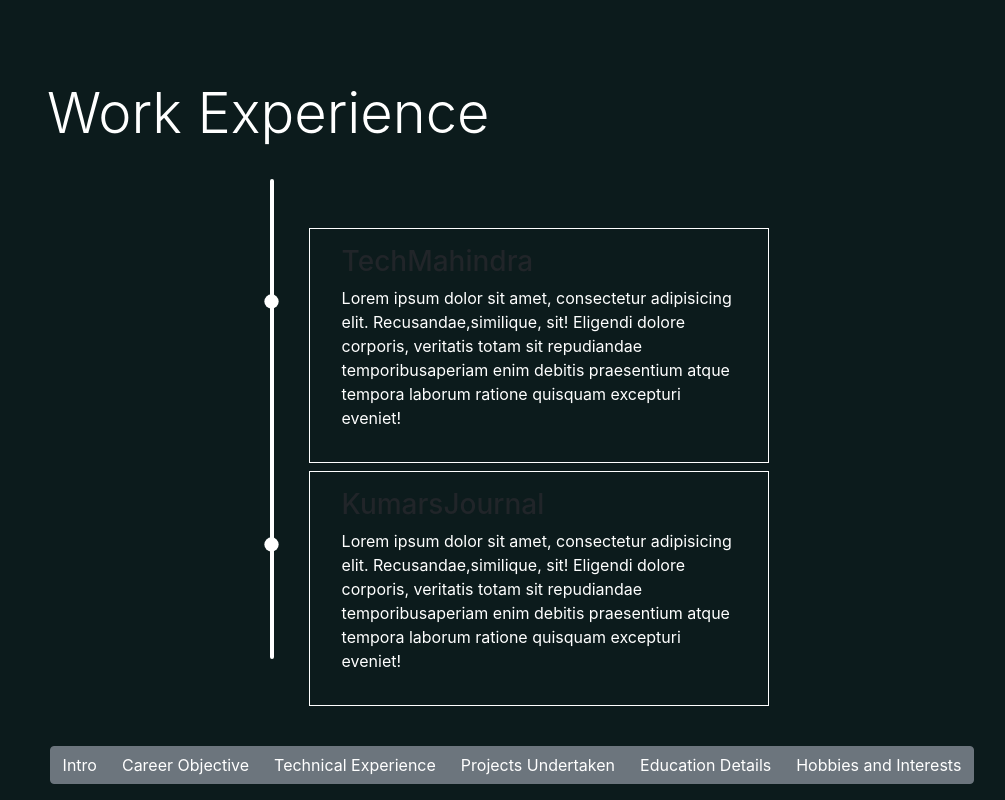
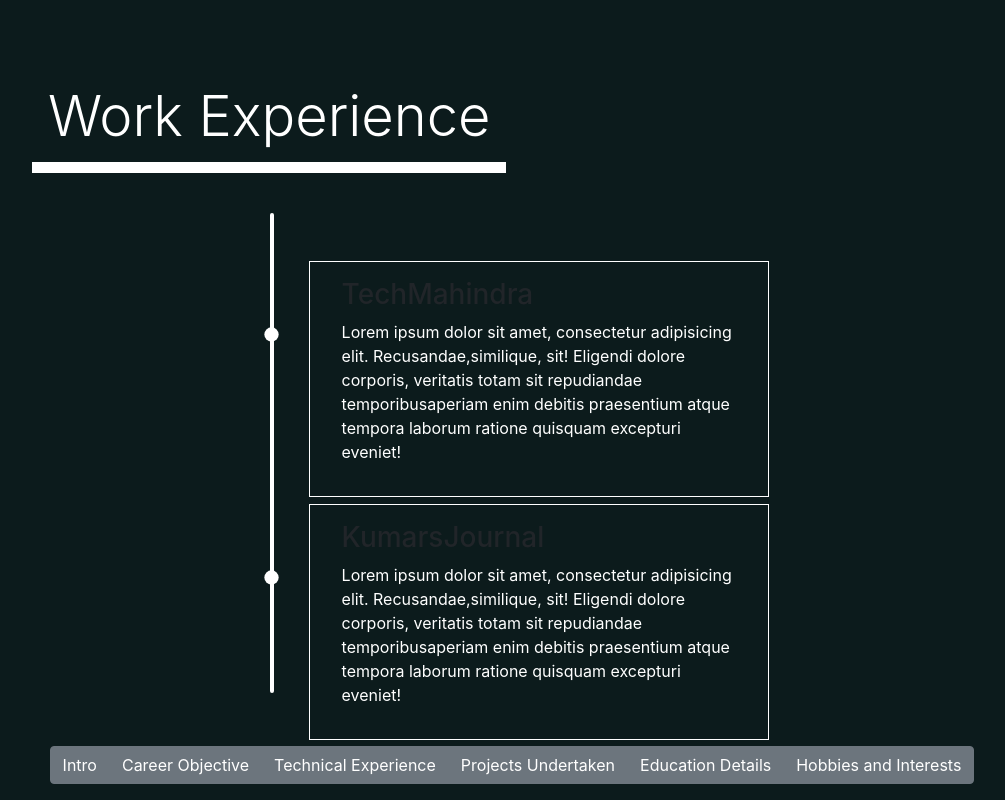
Before and after one commit to ankiitkumar07/portfolio, an Angular app: page /experience in a window 1280 px wide. Shown: the whole page, without its empty margins (128-1133 px from the left). Built offline with nearby package versions, Linux system fonts and the light colour scheme; a web font is replaced by a local one.

Commit message:
heading animation done

```diff
--- /dev/null
+++ b/src/app/customAnimation.ts
@@ -0,0 +1,9 @@
+import { ElementRef, Injectable } from '@angular/core';
+
+@Injectable()
+export class CustomAnimationService {
+
+	animateHeading(el : ElementRef) {
+		el.nativeElement.style.bottom = 0;
+	}
+}
--- a/src/app/experience/experience.component.html
+++ b/src/app/experience/experience.component.html
@@ -1,8 +1,8 @@
 <section id="experience">
   <div class="container">
     <div class="row">
-      <div class="col-12">
-        <h1 class="display-4">Work Experience</h1>
+      <div class="heading-wrapper">
+          <h1 class="display-4" #heading>Work Experience</h1>
       </div>
     </div>
     <div class="row justify-content-center mt-4">
--- a/src/app/experience/experience.component.ts
+++ b/src/app/experience/experience.component.ts
@@ -1,17 +1,19 @@
-import { Component, OnInit, AfterViewInit, ChangeDetectorRef, ElementRef, ViewChild, ViewChildren, QueryList } from '@angular/core';
-import { lineExpandAnimation } from './line-expand-animation';
+import { Component, OnInit, ElementRef, ViewChild, ViewChildren, QueryList } from '@angular/core';
+// import { lineExpandAnimation } from './line-expand-animation';
+import { CustomAnimationService } from '../customAnimation';
 
 @Component({
   selector: 'my-experience',
   templateUrl: './experience.component.html',
   styleUrls: ['./experience.component.scss'],
-  animations: [lineExpandAnimation]
+  providers: [CustomAnimationService]
 })
-export class ExperienceComponent implements OnInit, AfterViewInit {
+export class ExperienceComponent implements OnInit {
 
   @ViewChild('line') line : ElementRef;
   @ViewChildren('circle') circles : QueryList<ElementRef>;
   @ViewChildren('exp') exp : QueryList<ElementRef>;
+  @ViewChild('heading') heading : ElementRef;
 
   experience : any = [{
     "title": "TechMahindra",
@@ -26,17 +28,15 @@
                     "aperiam enim debitis praesentium atque tempora laborum ratione quisquam excepturi eveniet!"
   }];
 
-  constructor(private cdRef: ChangeDetectorRef) { }
+  constructor(private animation: CustomAnimationService) { }
 
   ngOnInit(){
-  }
-
-  ngAfterViewInit(){
-    this.cdRef.detectChanges();
-    console.log("ngAfterViewInit");
     setTimeout(() => {
-      this.animateLine();
+      this.animation.animateHeading(this.heading);
     }, 1000);
+    setTimeout(() => {
+      this.animateLine()
+    }, 1500);
   }
 
   animateLine(){
--- a/src/app/hobbies/hobbies.component.html
+++ b/src/app/hobbies/hobbies.component.html
@@ -1,8 +1,8 @@
 <section id="hobbies">
   <div class="container">
     <div class="row">
-      <div class="col-12">
-        <h1 class="display-4">Hobby Details</h1>
+      <div class="heading-wrapper">
+        <h1 class="display-4" #heading>Interest</h1>
       </div>
     </div>
   </div>
--- a/src/app/hobbies/hobbies.component.ts
+++ b/src/app/hobbies/hobbies.component.ts
@@ -1,15 +1,22 @@
-import { Component, OnInit } from '@angular/core';
+import { Component, OnInit, ViewChild, ElementRef } from '@angular/core';
+import { CustomAnimationService } from '../customAnimation';
+
 
 @Component({
   selector: 'my-hobbies',
   templateUrl: './hobbies.component.html',
-  styleUrls: ['./hobbies.component.scss']
+  styleUrls: ['./hobbies.component.scss'],
+  providers: [CustomAnimationService]
 })
 export class HobbiesComponent implements OnInit {
 
-  constructor() { }
+	@ViewChild('heading') heading : ElementRef;
+  constructor(private animation: CustomAnimationService) { }
 
   ngOnInit() {
+  	setTimeout(() => {
+  		this.animation.animateHeading(this.heading);
+  	}, 1000)
   }
 
 }
--- a/src/app/objective/objective.component.html
+++ b/src/app/objective/objective.component.html
@@ -1,8 +1,11 @@
 <section id="career">
   <div class="container">
     <div class="row">
+      <div class="heading-wrapper">
+        <h1 class="display-4" #heading>Career Objective</h1>
+      </div>
+    </div>
     <div class="col-12">
-        <h1 class="display-4">Career Objective</h1>
       <p class="white desc text-justify mt-2">
         Lorem ipsum dolor sit amet, consectetur adipiscing elit. Integer
         viverra eleifend quam, vel vulputate dui mollis eu. Maecenas id
@@ -11,5 +14,4 @@
       </p>
     </div>
   </div>
-  </div>
 </section>
--- a/src/app/objective/objective.component.ts
+++ b/src/app/objective/objective.component.ts
@@ -1,15 +1,22 @@
-import { Component, OnInit } from '@angular/core';
+import { Component, OnInit, ViewChild, ElementRef } from '@angular/core';
+import { CustomAnimationService } from '../customAnimation';
 
 @Component({
   selector: 'my-objective',
   templateUrl: './objective.component.html',
-  styleUrls: ['./objective.component.scss']
+  styleUrls: ['./objective.component.scss'],
+  providers: [CustomAnimationService]
 })
 export class ObjectiveComponent implements OnInit {
 
-  constructor() { }
+	@ViewChild('heading') heading : ElementRef;
+
+  constructor(private animation: CustomAnimationService) { }
 
   ngOnInit() {
+  	setTimeout(() => {
+  		this.animation.animateHeading(this.heading);
+  	}, 1000);
   }
 
 }
--- a/src/app/projects/projects.component.html
+++ b/src/app/projects/projects.component.html
@@ -1,8 +1,8 @@
 <section id="projects">
   <div class="container">
     <div class="row">
-      <div class="col-12">
-        <h1 class="display-4">Project Details</h1>
+      <div class="heading-wrapper">
+      	<h1 class="display-4" #heading>Projects</h1>
       </div>
     </div>
   </div>
--- a/src/app/projects/projects.component.ts
+++ b/src/app/projects/projects.component.ts
@@ -1,15 +1,21 @@
-import { Component, OnInit } from '@angular/core';
+import { Component, OnInit, ElementRef, ViewChild } from '@angular/core';
+import { CustomAnimationService } from '../customAnimation';
 
 @Component({
   selector: 'my-projects',
   templateUrl: './projects.component.html',
-  styleUrls: ['./projects.component.scss']
+  styleUrls: ['./projects.component.scss'],
+  providers: [CustomAnimationService]
 })
 export class ProjectsComponent implements OnInit {
 
-  constructor() { }
+	@ViewChild('heading') heading : ElementRef;
+  constructor(private animation: CustomAnimationService) { }
 
   ngOnInit() {
+  	setTimeout(() => {
+  		this.animation.animateHeading(this.heading);
+  	}, 1000)
   }
 
 }
--- a/src/app/qualifications/qualifications.component.html
+++ b/src/app/qualifications/qualifications.component.html
@@ -1,8 +1,8 @@
 <section id="education">
   <div class="container">
     <div class="row">
-      <div class="col-12">
-        <h1 class="display-4">Education Details</h1>
+      <div class="heading-wrapper">
+        <h1 class="display-4" #heading>Education</h1>
       </div>
     </div>
     <div class="row">
--- a/src/app/qualifications/qualifications.component.ts
+++ b/src/app/qualifications/qualifications.component.ts
@@ -1,15 +1,22 @@
-import { Component, OnInit } from '@angular/core';
+import { Component, OnInit, ViewChild, ElementRef } from '@angular/core';
+import { CustomAnimationService } from '../customAnimation';
+
 
 @Component({
   selector: 'my-qualifications',
   templateUrl: './qualifications.component.html',
-  styleUrls: ['./qualifications.component.scss']
+  styleUrls: ['./qualifications.component.scss'],
+  providers: [CustomAnimationService]
 })
 export class QualificationsComponent implements OnInit {
 
-  constructor() { }
+	@ViewChild('heading') heading : ElementRef;
+  constructor(private animation: CustomAnimationService) { }
 
   ngOnInit() {
+  	setTimeout(() => {
+  		this.animation.animateHeading(this.heading)
+  	}, 1000);
   }
 
 }
--- a/src/styles.scss
+++ b/src/styles.scss
@@ -45,6 +45,19 @@
 h1.display-4 {
   color: white;
 }
+.heading-wrapper{
+  padding: 0.2rem 1rem;
+  border-bottom: 0.7rem solid white;
+  display: inline;
+  margin-bottom: 1rem;
+  overflow: hidden;
+  & > h1.display-4{
+    color: white;
+    transition: all 300ms ease-in;
+    position: relative;
+    bottom: -4rem;
+  }
+}
 
 router-outlet{
   display: none;
```
Lines whose indentation alone changed are shown as unchanged.
